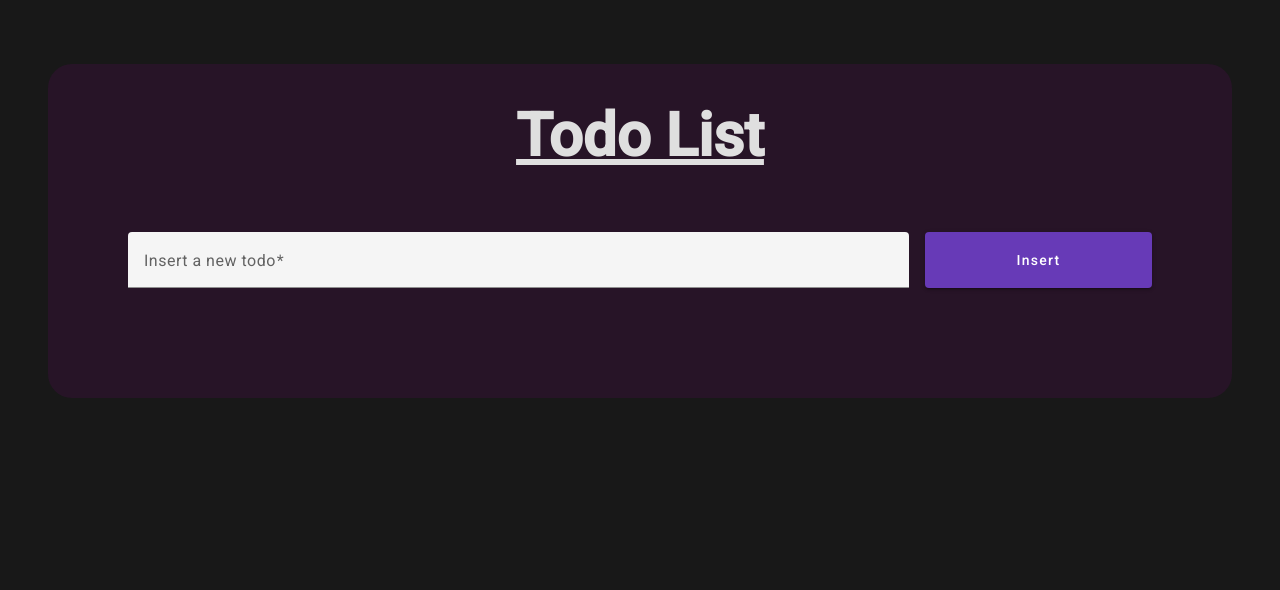
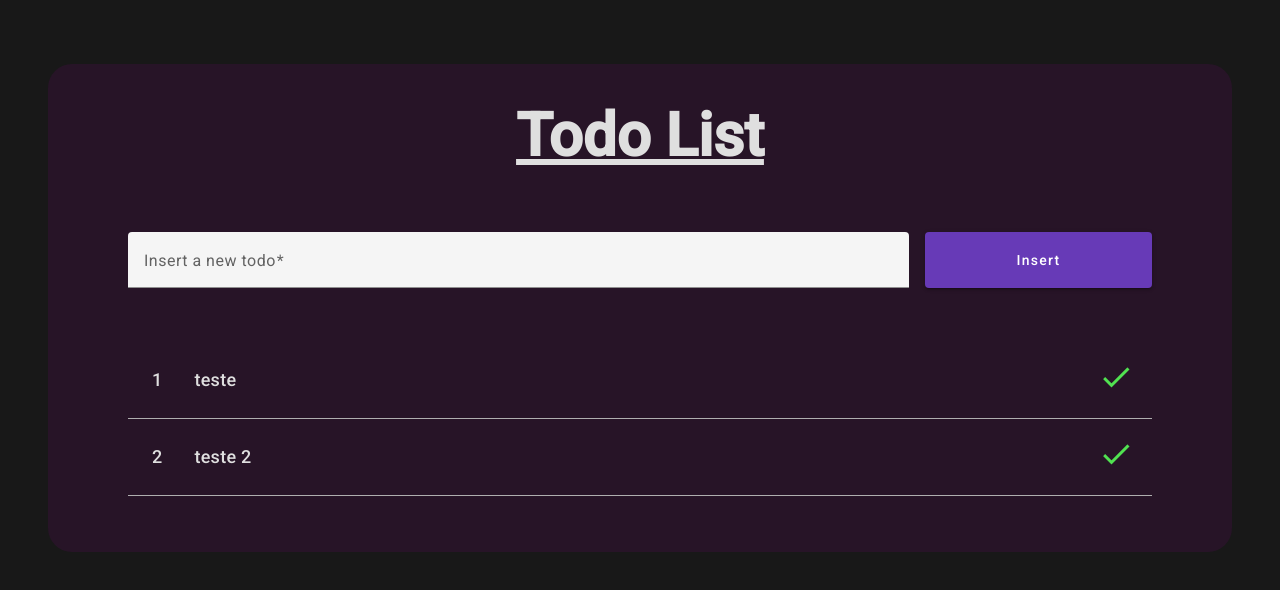
Before and after one commit to victorrrmuniz/angular-todo-list, an Angular app: page / in a window 1280 px wide. Shown: the top 590 px of the page. Built offline with nearby package versions, Linux system fonts and the light colour scheme.

Commit message:
implement done function

```diff
--- a/src/app/components/todo-list/todo-list.component.html
+++ b/src/app/components/todo-list/todo-list.component.html
@@ -21,6 +21,7 @@
             <div class="todo-item-container">
                 <span>{{ item.id }}</span>
                 <span>{{ item.description }}</span>
+                <span><mat-icon (click)="done(item)">done</mat-icon></span>
             </div>
         }
     </div>
--- a/src/app/components/todo-list/todo-list.component.scss
+++ b/src/app/components/todo-list/todo-list.component.scss
@@ -51,8 +51,9 @@
     .todo-item-container {
         display: flex;
         flex-direction: row;
+        align-items: center;
         gap: 32px;
-        padding: 24px 0;
+        padding: 24px;
         border-bottom: solid 1px #afafaf;
         font-size: 18px;
         font-weight: 500;
@@ -60,5 +61,12 @@
         span:nth-child(2) {
             flex: 1;
         }
+
+        span:nth-child(3) {
+            transform: scale(1.5);
+            cursor: pointer;
+            color: rgb(81, 226, 81);
+
+        }
     }
 }
--- a/src/app/components/todo-list/todo-list.component.ts
+++ b/src/app/components/todo-list/todo-list.component.ts
@@ -3,19 +3,37 @@ import { CommonModule } from '@angular/common';
 import { MatButtonModule } from '@angular/material/button';
 import { MatInputModule } from '@angular/material/input';
 import { MatFormFieldModule } from '@angular/material/form-field';
+import { MatIconModule } from '@angular/material/icon';
 import { TodoItem } from '../../models/TodoItem';
 import { FormBuilder, FormGroup, FormGroupDirective, FormsModule, ReactiveFormsModule, Validators } from '@angular/forms';
 
 @Component({
   selector: 'app-todo-list',
   standalone: true,
-  imports: [CommonModule, MatButtonModule, MatInputModule, MatFormFieldModule, FormsModule, ReactiveFormsModule],
+  imports: [
+    CommonModule,
+    MatButtonModule,
+    MatInputModule,
+    MatFormFieldModule,
+    FormsModule,
+    ReactiveFormsModule,
+    MatIconModule
+    ],
   templateUrl: './todo-list.component.html',
   styleUrl: './todo-list.component.scss'
 })
 export class TodoListComponent {
 
-  todoList: TodoItem[] = [];
+  todoList: TodoItem[] = [
+    {
+      id: 1,
+      description: 'teste'
+    },
+    {
+      id: 2,
+      description: 'teste 2'
+    }
+  ];
   todoForm!: FormGroup;
 
   constructor(private fb: FormBuilder) {
@@ -42,4 +60,8 @@ export class TodoListComponent {
       this.todoForm.markAllAsTouched();
     }
   }
+
+  done(item: TodoItem) {
+    this.todoList = this.todoList.filter(todo => todo != item);
+  }
 }
```
